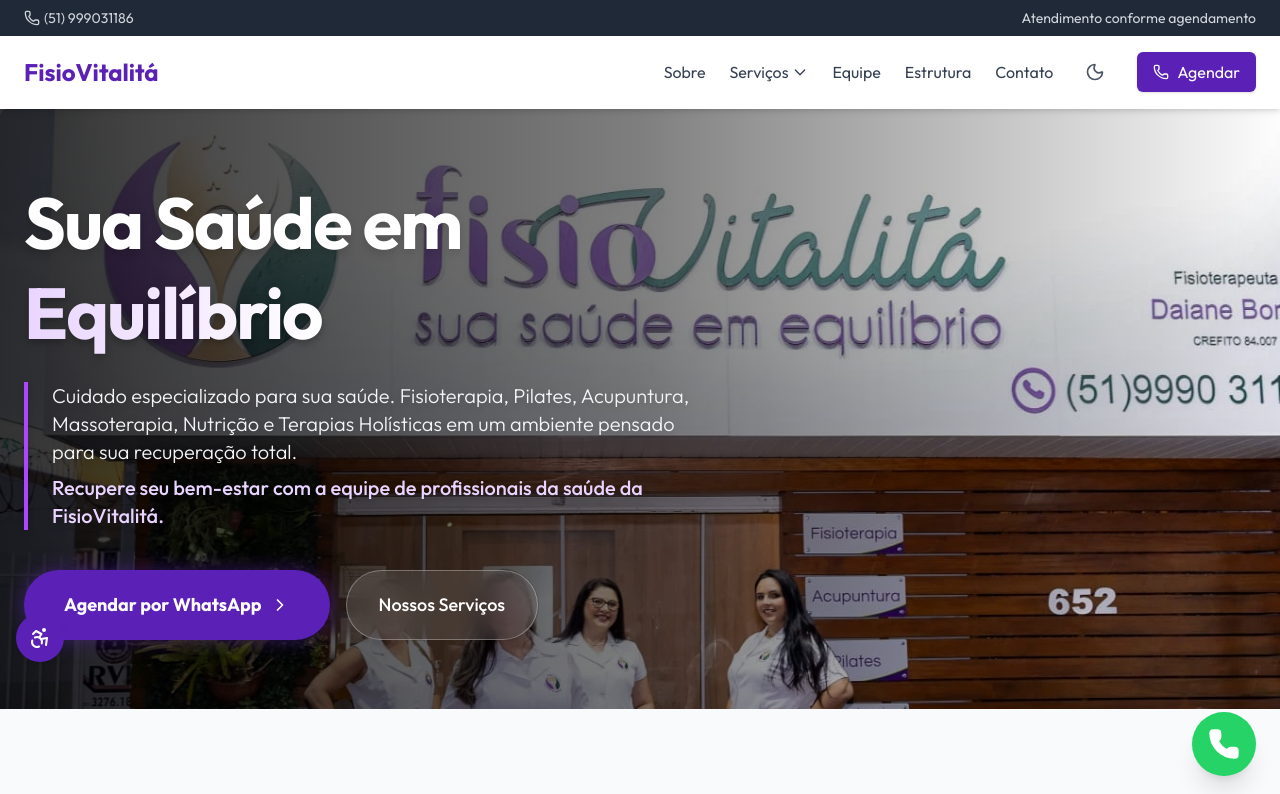
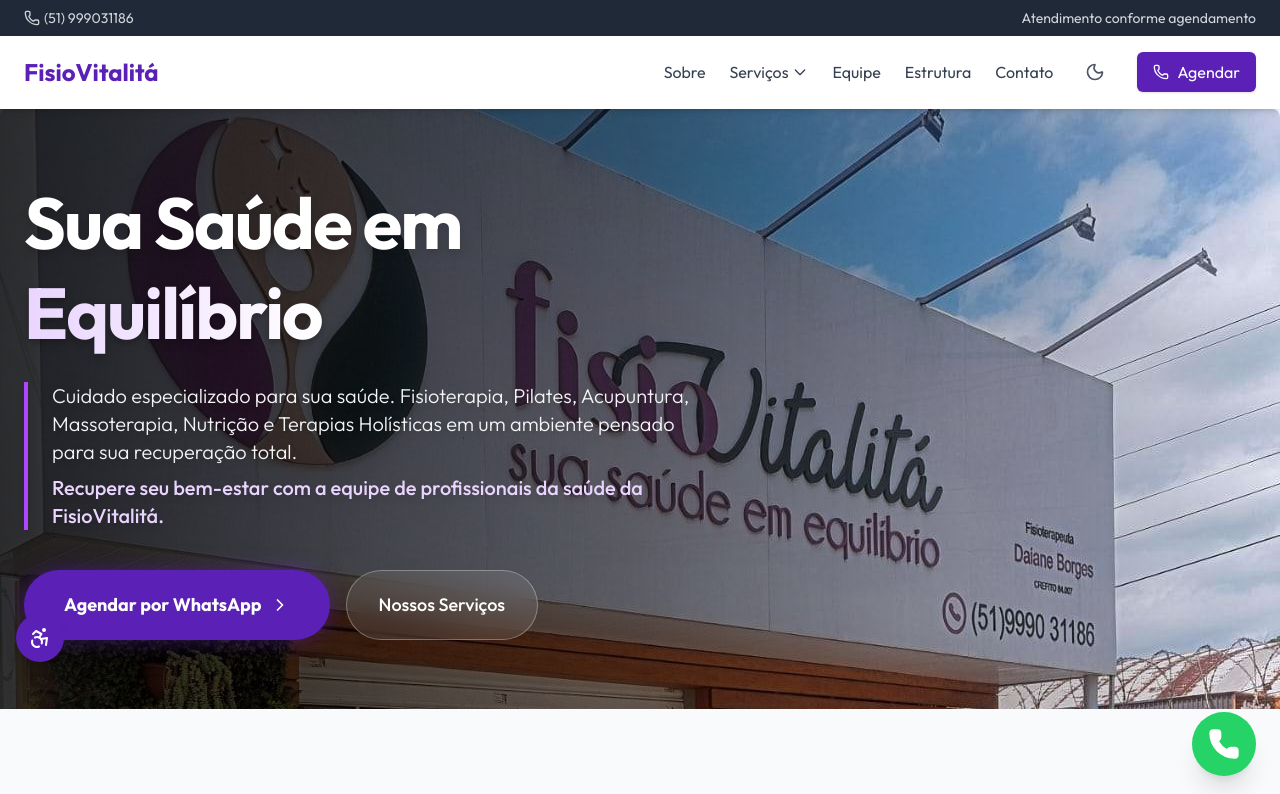
Before and after one commit to Kvothe000/fisio-vitalita-site, a Next.js app: page / in a window 1280 px wide. Shown: the top 794 px of the page. Built offline with nearby package versions, Linux system fonts and the light colour scheme.

Commit message:
mais ajustes de imagens

```diff
--- a/app/(public)/page.tsx
+++ b/app/(public)/page.tsx
@@ -42,7 +42,7 @@
         {/* Parallax Background (Simulated with scale) */}
         <div className="absolute inset-0 z-0 select-none">
           <Image
-            src="/gallery/foto-equipe-frente-do-estabelecimento.webp"
+            src="/gallery/fachada.webp"
             alt="Atendimento de Fisioterapia na FisioVitalitá"
             width={1600}
             height={900}
--- a/config/team.ts
+++ b/config/team.ts
@@ -93,7 +93,7 @@
         ],
         experience: [
             "Fisioterapeuta na Fisiovitalita desde 2018",
-            "Fisioterapeuta no Hospital São Lucas da PUC-RS de 2005 a 2030, passando pelas áreas de terapia intensiva, internão pós cirúrgica e clínica. Membro do grupo de controle de infecção e do COM ( centro de obesidade mórbida)"
+            "Fisioterapeuta no Hospital São Lucas da PUC-RS de 2005 a 2020, passando pelas áreas de terapia intensiva, internão pós cirúrgica e clínica. Membro do grupo de controle de infecção e do COM ( centro de obesidade mórbida)"
         ],
         courses: [
             "Pilates contemporâneo pelo instituto Voll 2021"
```
